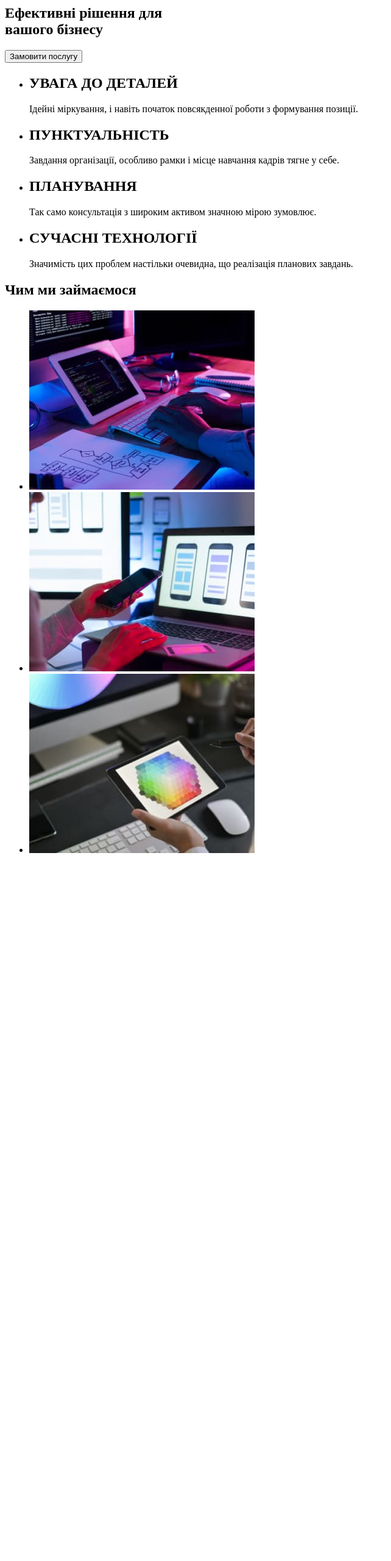
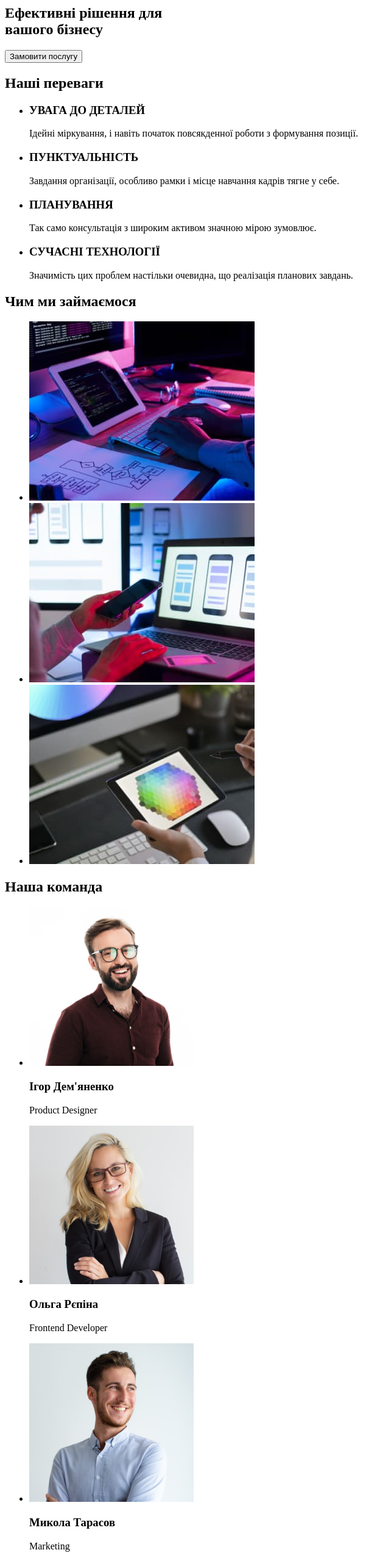
Before and after one commit to Serhii-Pradid/goit-markup-hw-01, a plain HTML site: page index.html in a window 1280 px wide. Shown: the part 160-2720 px from the top of the page at 61% size, without its empty margins (0-642 px from the left). Before the commit the page ends 1579 px from the top, so only its background shows below. Drawn offline with Linux system fonts and the light colour scheme.

Commit message:
Додано секцію Наша команда
Також виправлені помилки в секції Наші особливості.
Додано назву і відкориговано H2 на H3

```diff
--- a/index.html
+++ b/index.html
@@ -33,24 +33,25 @@
     <main>
 <!--Особливості-->
         <section>
+            <h2>Наші переваги</h2>
             <ul>
                 <li>
-                    <h2>УВАГА ДО ДЕТАЛЕЙ</h2>
+                    <h3>УВАГА ДО ДЕТАЛЕЙ</h3>
                 <p>Ідейні міркування, і навіть початок повсякденної роботи з формування позиції.</p>
                 </li>
 
                 <li>
-                    <h2>ПУНКТУАЛЬНІСТЬ</h2>
+                    <h3>ПУНКТУАЛЬНІСТЬ</h3>
                 <p>Завдання організації, особливо рамки і місце навчання кадрів тягне у себе.</p>
                 </li>
 
                 <li>
-                    <h2>ПЛАНУВАННЯ</h2>
+                    <h3>ПЛАНУВАННЯ</h3>
                 <p>Так само консультація з широким активом значною мірою зумовлює.</p>
                 </li>
 
                 <li>
-                    <h2>СУЧАСНІ ТЕХНОЛОГІЇ</h2>
+                    <h3>СУЧАСНІ ТЕХНОЛОГІЇ</h3>
                 <p>Значимість цих проблем настільки очевидна, що реалізація планових завдань.</p>
                 </li>
             </ul>
@@ -60,15 +61,41 @@
     <h2>Чим ми займаємося</h2>
     <ul>
         <li>
-            <img src="./images/box1.jpg" alt="Розробка комп'ютерних програм">
+            <img src="./images/box1.jpg" alt="Розробка комп'ютерних програм" width="370">
         </li>
         <li>
-            <img src="./images/box2.jpg" alt="Розробка мобільних додатків">
+            <img src="./images/box2.jpg" alt="Розробка мобільних додатків" width="370">
         </li>
         <li>
-            <img src="./images/box3.jpg" alt="Розробка ігор">
+            <img src="./images/box3.jpg" alt="Розробка ігор" width="370">
         </li>
     </ul>
+</section>
+<!--Команда-->
+<section>
+<h2>Наша команда</h2>
+<ul>
+    <li>
+        <img src="./images/staff1.jpg" alt="фото співробітника 1" width="270">
+        <h3>Ігор Дем'яненко</h3>
+        <p>Product Designer</p>
+    </li>
+    <li>
+        <img src="/images/staff2.jpg " alt="фото співробітника 2" width="270">
+        <h3>Ольга Рєпіна</h3>
+        <p>Frontend Developer</p>
+    </li>
+    <li>
+        <img src="/images/staff3.jpg" alt="фото співробітника 3" width="270">
+        <h3>Микола Тарасов</h3>
+        <p>Marketing</p>
+    </li>
+    <li>
+        <img src="/images/staff4.jpg" alt="фото співробітника 3" width="270">
+        <h3>Михайло Єрмаков</h3>
+        <p>UI Designer</p>
+    </li>
+</ul>
 </section>
     </main>
 </body>
```
Also changed, not shown: images/staff1.jpg (added), images/staff2.jpg (added), images/staff3.jpg (added), images/staff4.jpg (added).
